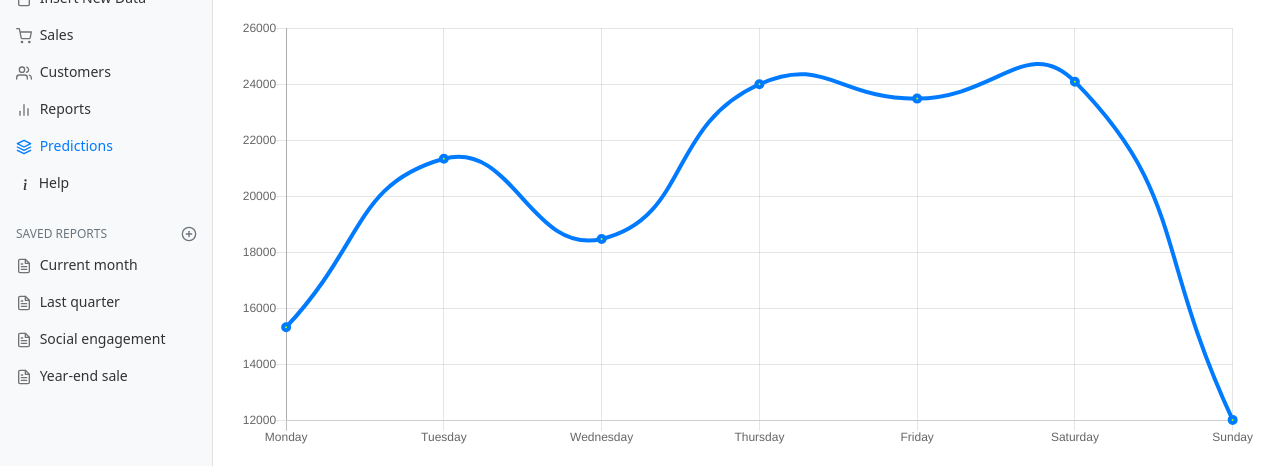
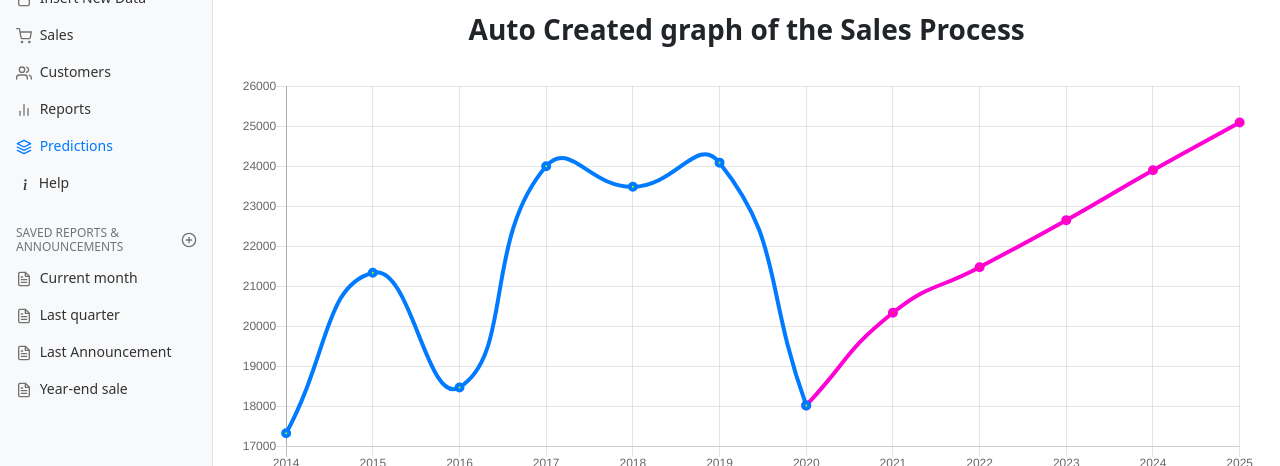
Before and after one commit to LeoDiam/Delphis_App_Demo, a website: page predictions.html in a window 1280 px wide. Shown: the part 122-588 px from the top of the page. Drawn offline with Linux system fonts and the light colour scheme.

Commit message:
add pdf to site other edits to links, script and txt edit

```diff
--- a/js/chart_predictions.js
+++ b/js/chart_predictions.js
@@ -12,30 +12,59 @@
         type: 'line',
         data: {
             labels: [
-                'Monday',
-                'Tuesday',
-                'Wednesday',
-                'Thursday',
-                'Friday',
-                'Saturday',
-                'Sunday'
+                '2014',
+                '2015',
+                '2016',
+                '2017',
+                '2018',
+                '2019',
+                '2020',
+                '2021',
+                '2022',
+                '2023',
+                '2024',
+                '2025',
             ],
             datasets: [{
+                label: "Past",
                 data: [
-                    15339,
+                    17339,
                     21345,
                     18483,
                     24003,
                     23489,
                     24092,
-                    12034
+                    18034
                 ],
                 lineTension: 0.5,
                 backgroundColor: 'transparent',
                 borderColor: '#007bff',
                 borderWidth: 4,
                 pointBackgroundColor: '#95ff00'
-            }]
+            },
+                {
+                    label: "Future",
+                    data: [
+                        null,
+                        null,
+                        null,
+                        null,
+                        null,
+                        null,
+                        18034,
+                        20345,
+                        21483,
+                        22657,
+                        23903,
+                        25092,
+                    ],
+                    lineTension: 0.5,
+                    backgroundColor: 'transparent',
+                    borderColor: '#ff00d5',
+                    borderWidth: 4,
+                    pointBackgroundColor: '#ff3300'
+                },
+            ]
         },
         options: {
             scales: {
@@ -46,9 +75,12 @@
                 }]
             },
             legend: {
-                display: false
+                display: true,
+                position: 'bottom',
             }
         }
     }
-    )
-})()
+    );
+    myChart.render();
+
+})();
--- a/predictions.html
+++ b/predictions.html
@@ -105,7 +105,7 @@
                 </ul>
 
                 <h6 class="sidebar-heading d-flex justify-content-between align-items-center px-3 mt-4 mb-1 text-muted">
-                    <span>Saved reports</span>
+                    <span>Saved reports & announcements</span>
                     <a class="link-secondary" href="#" aria-label="Add a new report">
                         <span data-feather="plus-circle"></span>
                     </a>
@@ -124,9 +124,9 @@
                         </a>
                     </li>
                     <li class="nav-item">
-                        <a class="nav-link" href="#">
+                        <a class="nav-link" href="announcement_delphis.pdf">
                             <span data-feather="file-text"></span>
-                            Social engagement
+                            Last Announcement
                         </a>
                     </li>
                     <li class="nav-item">
@@ -141,19 +141,21 @@
 
         <main class="col-md-9 ms-sm-auto col-lg-10 px-md-4">
             <div class="d-flex justify-content-between flex-wrap flex-md-nowrap align-items-center pt-3 pb-2 mb-3 border-bottom">
-                <h1 class="h2">Dashboard</h1>
+                <h1 class="h2">Prediction</h1>
                 <div class="btn-toolbar mb-2 mb-md-0">
                     <form>
                         <input type="radio" id="ok" name="ok" required/>
                         <label for="ok">Technical</label>
-                        <input type="radio" id="ok1" name="ok" required/>
+                        <input type="radio" id="ok1" name="ok" checked="checked" required/>
                         <label for="ok1">Commercial</label>
                         <input type="radio" id="ok2" name="ok" required/>
                         <label for="ok">Maintenance</label>
                     </form>
                 </div>
             </div>
-
+            <div class="table-responsive">
+                <h3 align="center"><strong>Auto Created graph of the Sales Process</strong></h3>
+            </div>
             <canvas class="my-4 w-100" id="myChart" width="900" height="380"></canvas>
 
             <h2>Section title</h2>
```
Also changed, not shown: dashboard.html (+3 -3 lines), dataInsertion.html (+3 -3 lines), help.html (+3 -3 lines), js/buttonExport.js (+10 -10 lines), reports.html (+3 -3 lines), 1 other file.
